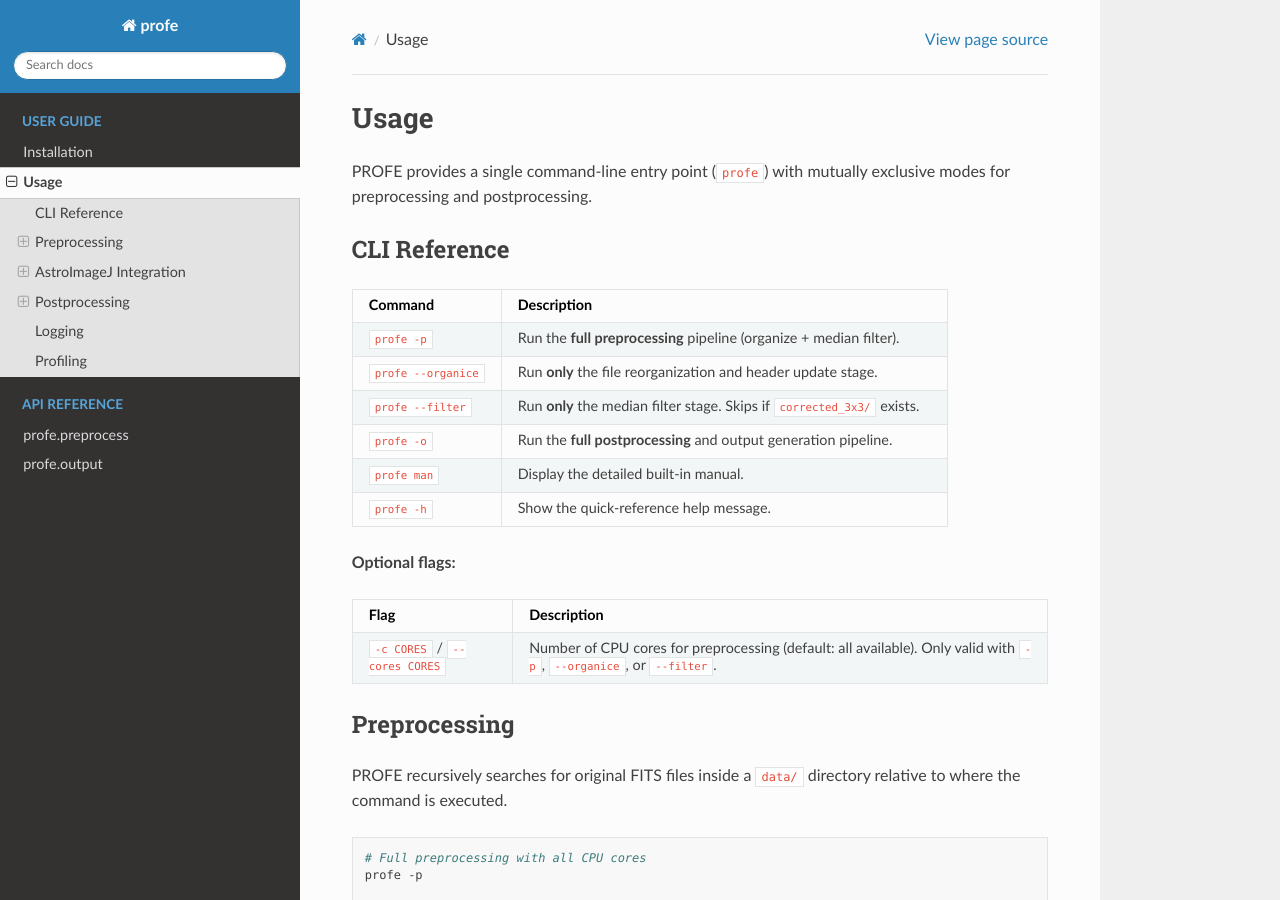
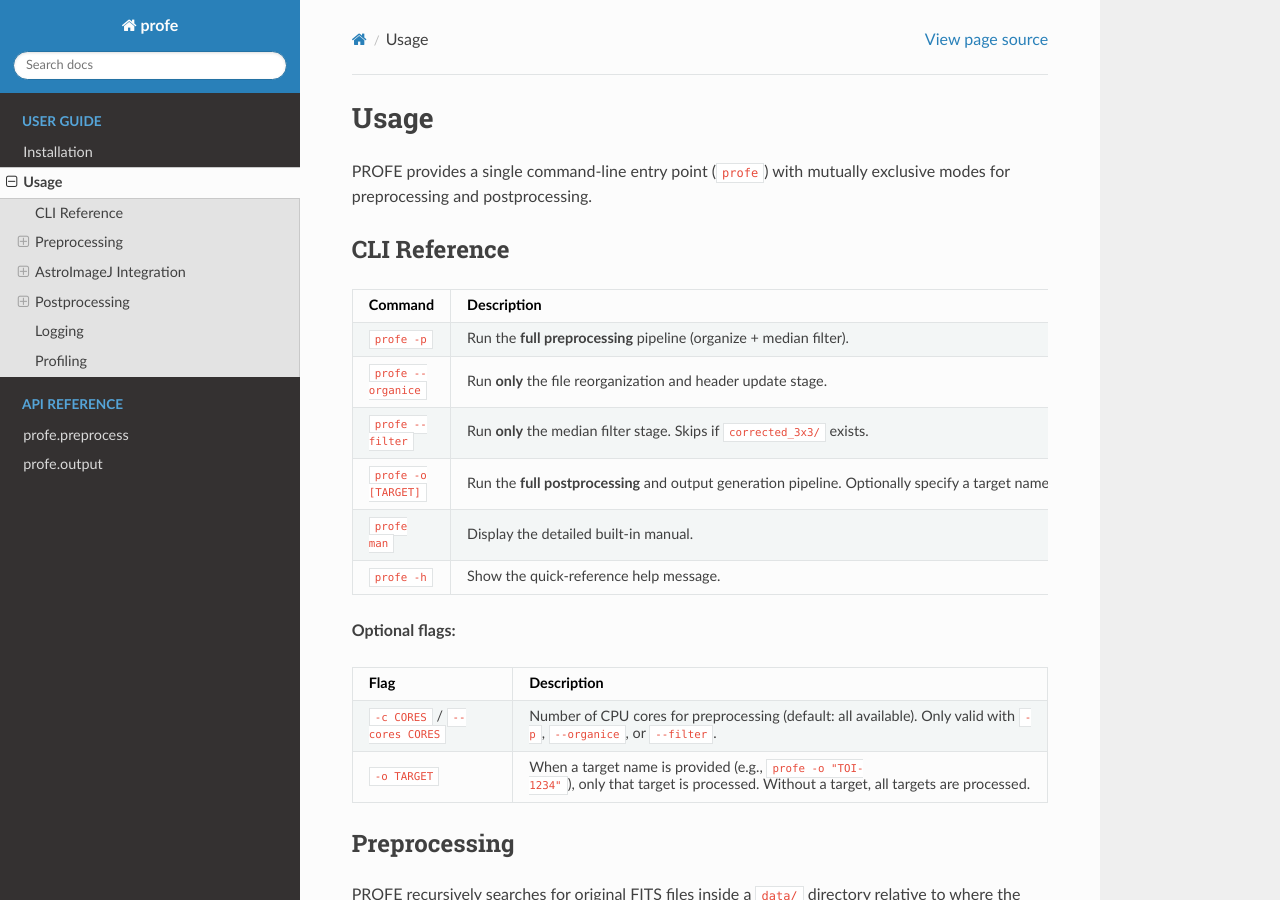
Before and after one commit to s-paez/profe, a Sphinx documentation site: the page built from docs/usage.rst, in a window 1280 px wide and 900 px high. Built offline with Sphinx 7.4.7 and the Read the Docs theme 3.1.0, drawn with Linux system fonts in a browser that asks for light colours; some of the changed text lies outside the part shown.

Commit message:
docs(README-and-usage.rst): add target parameter support to the postprocessing pipeline in documentation

```diff
--- a/docs/usage.rst
+++ b/docs/usage.rst
@@ -22,8 +22,9 @@ CLI Reference
      - Run **only** the file reorganization and header update stage.
    * - ``profe --filter``
      - Run **only** the median filter stage. Skips if ``corrected_3x3/`` exists.
-   * - ``profe -o``
+   * - ``profe -o [TARGET]``
      - Run the **full postprocessing** and output generation pipeline.
+       Optionally specify a target name to process only that target.
    * - ``profe man``
      - Display the detailed built-in manual.
    * - ``profe -h``
@@ -40,6 +41,9 @@ CLI Reference
    * - ``-c CORES`` / ``--cores CORES``
      - Number of CPU cores for preprocessing (default: all available).
        Only valid with ``-p``, ``--organice``, or ``--filter``.
+   * - ``-o TARGET``
+     - When a target name is provided (e.g., ``profe -o "TOI-1234"``), only
+       that target is processed. Without a target, all targets are processed.
 
 
 Preprocessing
@@ -146,7 +150,11 @@ Run the following to generate all scientific products:
 
 .. code-block:: bash
 
+   # Generate outputs for all targets
    profe -o
+
+   # Generate outputs for a specific target only
+   profe -o "TOI-1234"
 
 The postprocessing pipeline runs **9 modules sequentially**:
 
```
Also changed, not shown: README.md (+6 -1 lines).
